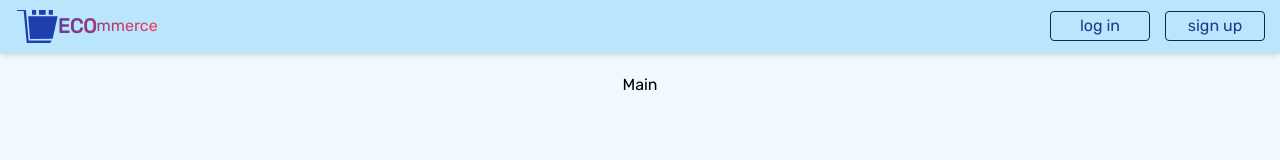
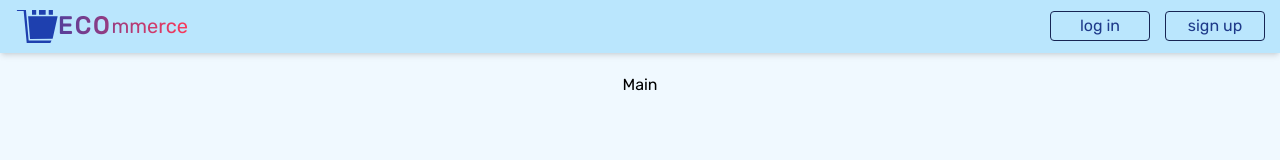
Before and after one commit to olgamarkevich/ecommerce-application, a React (Create React App) app: page / in a window 1280 px wide. Shown: the top 160 px of the page. Built offline with nearby package versions, Linux system fonts and the light colour scheme; no server answers.

Commit message:
feat: update logo text styling

```diff
--- a/src/components/Logo/Logo.tsx
+++ b/src/components/Logo/Logo.tsx
@@ -10,10 +10,10 @@ const LogoLink: FC<Pick<ILinkItem, 'to'>> = ({ to }) => {
       to={to}
       className={`flex justify-center items-center
       bg-gradient-to-r from-blue-800 to-c-pink-red
-      bg-clip-text text-transparent`}
+      bg-clip-text text-transparent text-xl`}
     >
       <Logo />
-      <span className='font-extrabold text-xl '>ECO</span>mmerce
+      <span className='font-bold text-2xl tracking-widest'>ECO</span>mmerce
     </NavLink>
   );
 };
```
